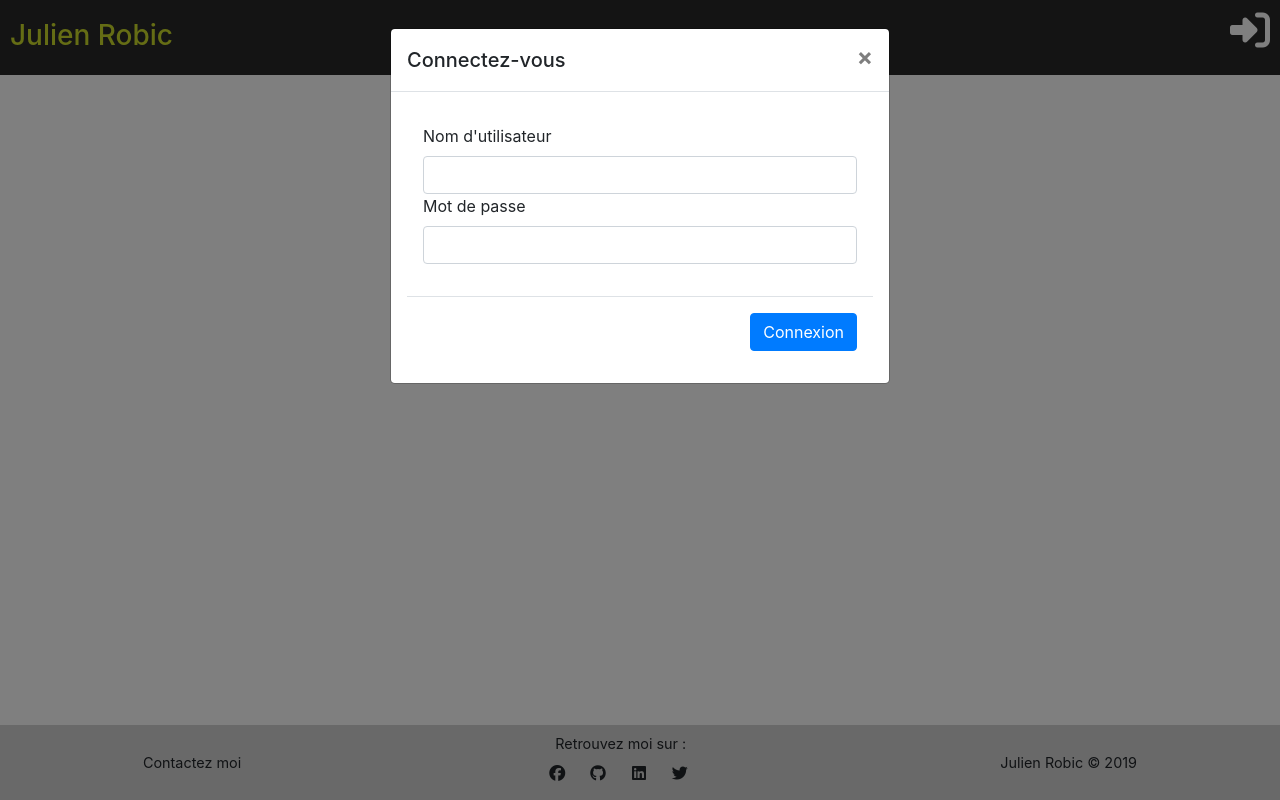
After one commit to Nayte91/Blog, a PHP site: template templates/user.html.twig in a window 1280 px wide, after a click that opens the changed part. The commit adds this page. Run offline with PHP 8.4, Linux system fonts and the light colour scheme; the template is opened without the code that fills it, so the values that code supplies are empty; some libraries are stand-ins or nearby versions.

Commit message:
userCRUD : front & controller work

```diff
--- a/modal.html
+++ b/modal.html
@@ -2,8 +2,11 @@
 <html lang="en">
 <head>
     <meta charset="UTF-8">
-    <title>Title</title>
+    <title>Test modal</title>
     <link href="https://stackpath.bootstrapcdn.com/bootstrap/4.3.1/css/bootstrap.min.css" rel="stylesheet" integrity="sha384-ggOyR0iXCbMQv3Xipma34MD+dH/1fQ784/j6cY/iJTQUOhcWr7x9JvoRxT2MZw1T" crossorigin="anonymous">
+    <script src="https://code.jquery.com/jquery-3.3.1.slim.min.js" integrity="sha384-q8i/X+965DzO0rT7abK41JStQIAqVgRVzpbzo5smXKp4YfRvH+8abtTE1Pi6jizo" crossorigin="anonymous"></script>
+    <script src="https://cdnjs.cloudflare.com/ajax/libs/popper.js/1.14.7/umd/popper.min.js" integrity="sha384-UO2eT0CpHqdSJQ6hJty5KVphtPhzWj9WO1clHTMGa3JDZwrnQq4sF86dIHNDz0W1" crossorigin="anonymous"></script>
+    <script src="https://stackpath.bootstrapcdn.com/bootstrap/4.3.1/js/bootstrap.min.js" integrity="sha384-JjSmVgyd0p3pXB1rRibZUAYoIIy6OrQ6VrjIEaFf/nJGzIxFDsf4x0xIM+B07jRM" crossorigin="anonymous"></script>
 </head>
 <body>
 <!-- Button trigger modal -->
@@ -31,6 +34,5 @@
         </div>
     </div>
 </div>
-<script src="https://stackpath.bootstrapcdn.com/bootstrap/4.3.1/js/bootstrap.bundle.min.js" integrity="sha384-xrRywqdh3PHs8keKZN+8zzc5TX0GRTLCcmivcbNJWm2rs5C8PRhcEn3czEjhAO9o" crossorigin="anonymous"></script>
 </body>
 </html>
--- a/src/controllers/HomeController.php
+++ b/src/controllers/HomeController.php
@@ -6,7 +6,7 @@ final class HomeController extends AbstractController
 {
     public function viewHome()
     {
-        $uc = new UserController();
+        //$uc = new UserController();
 
         // Test
         $foo = [
@@ -18,8 +18,9 @@ final class HomeController extends AbstractController
         ];
 
         echo $this->twig->render('home.html.twig', ['foo' => $foo]);
+        echo $this->twig->render('user.html.twig', ['name' => $_SESSION['name']]);
 
-        $uc->viewLogin();
+        //$uc->viewLogin();
     }
 
     public function viewContact()
--- a/src/models/AbstractEntity.php
+++ b/src/models/AbstractEntity.php
@@ -4,8 +4,6 @@ namespace P5blog\models;
 
 abstract class AbstractEntity
 {
-    protected $id;
-    protected $creationDate;
 
     public function __construct($table)
     {
--- a/src/models/User.php
+++ b/src/models/User.php
@@ -15,6 +15,7 @@ final class User extends AbstractEntity
     {
         $this->id = $id;
     }
+
     public function setName($name)
     {
         $this->name = $name;
@@ -39,4 +40,9 @@ final class User extends AbstractEntity
     {
         $this->creationDate = $creationDate;
     }
+
+    public function getName(): string
+    {
+      return $this->name;
+    }
 }
--- a/templates/base.html.twig
+++ b/templates/base.html.twig
@@ -10,10 +10,9 @@
     <link rel="stylesheet" href="https://stackpath.bootstrapcdn.com/bootstrap/4.3.1/css/bootstrap.min.css">
     <link rel="stylesheet" href="assets/css/style.css" />
     <script src="https://kit.fontawesome.com/4ef10fbce3.js"></script>
-    <script src="https://stackpath.bootstrapcdn.com/bootstrap/4.3.1/js/bootstrap.min.js"></script>
-    <!--
-    <link href="vendor/font-awesome/css/font-awesome.min.css" rel="stylesheet" type="text/css">
-  -->
+    <script src="https://code.jquery.com/jquery-3.3.1.slim.min.js" integrity="sha384-q8i/X+965DzO0rT7abK41JStQIAqVgRVzpbzo5smXKp4YfRvH+8abtTE1Pi6jizo" crossorigin="anonymous"></script>
+    <script src="https://cdnjs.cloudflare.com/ajax/libs/popper.js/1.14.7/umd/popper.min.js" integrity="sha384-UO2eT0CpHqdSJQ6hJty5KVphtPhzWj9WO1clHTMGa3JDZwrnQq4sF86dIHNDz0W1" crossorigin="anonymous"></script>
+    <script src="https://stackpath.bootstrapcdn.com/bootstrap/4.3.1/js/bootstrap.min.js" integrity="sha384-JjSmVgyd0p3pXB1rRibZUAYoIIy6OrQ6VrjIEaFf/nJGzIxFDsf4x0xIM+B07jRM" crossorigin="anonymous"></script>
     <link rel="icon" type="image/png" href="assets/img/anagraph32.png" sizes="32x32">
 </head>
 
--- /dev/null
+++ b/templates/user.html.twig
@@ -0,0 +1,69 @@
+{% extends "base.html.twig" %}
+
+{% block login %}
+    {% if name %}
+        <a href="#logged" data-toggle="modal" data-target="#logged">
+            <i class="fas fa-user fa-2x"></i>
+        </a>
+    {% else %}
+        <a href="" data-toggle="modal" data-target="#login">
+            <i class="fas fa-sign-in-alt fa-2x"></i>
+        </a>
+    {% endif %}
+{% endblock %}
+
+{% block modal %}
+    {% if name %}
+    <div class="modal fade" id="logged" tabindex="-1" role="dialog" aria-labelledby="logged" aria-hidden="true">
+        <div class="modal-dialog" role="document">
+            <div class="modal-content">
+                <div class="modal-header">
+                    <h5 class="modal-title" id="exampleModalLabel">Bonjour {{ name }}</h5>
+                    <button type="button" class="close" data-dismiss="modal" aria-label="Close">
+                        <span aria-hidden="true">&times;</span>
+                    </button>
+                </div>
+                <form action="\" method="post">
+                    <div class="modal-body">
+                      <p>Et bah c'est bien.</p>
+                    </div>
+                    <div class="modal-footer">
+                        <button type="submit" class="btn btn-primary" id="form" name="form" value="logout">Déconnexion</button>
+                    </div>
+                </form>
+            </div>
+        </div>
+    </div>
+    {% else %}
+        <div class="modal fade" id="login" tabindex="-1" role="dialog" aria-labelledby="login" aria-hidden="true">
+            <div class="modal-dialog" role="document">
+                <div class="modal-content">
+                    <div class="modal-header">
+                        <h5 class="modal-title" id="exampleModalLabel">Connectez-vous</h5>
+                        <button type="button" class="close" data-dismiss="modal" aria-label="Close">
+                            <span aria-hidden="true">&times;</span>
+                        </button>
+                    </div>
+                    <div class="modal-body">
+                        <form action="\" method="post">
+                            <div class="modal-body">
+                                <div class="form-group">
+                                    <label for="username">Nom d'utilisateur</label>
+                                    <input class="form-control" name="name" type="text" />
+                                    <label for="password">Mot de passe</label>
+                                    <input class="form-control" name="password" type="password" id="password" />
+                                </div>
+                            </div>
+                            <div class="modal-footer">
+                                <button type="submit" class="btn btn-primary" id="form" name="form" value="login">Connexion</button>
+                            </div>
+                        </form>
+                    </div>
+                </div>
+            </div>
+        </div>
+    {% endif %}
+{% endblock %}
+
+{% block endscript %}
+{% endblock %}
```
Also changed, not shown: index.php (+0 -7 lines), src/Router.php (+17 -4 lines), src/controllers/FormController.php (added, +61 -0 lines), src/controllers/UserController.php (deleted, +0 -23 lines), src/models/DBConnectorTrait.php (deleted, +0 -18 lines), src/models/DBManager.php (+10 -4 lines), src/models/UserManager.php (+6 -3 lines), templates/login.html.twig (deleted, +0 -25 lines), 5 other files.
